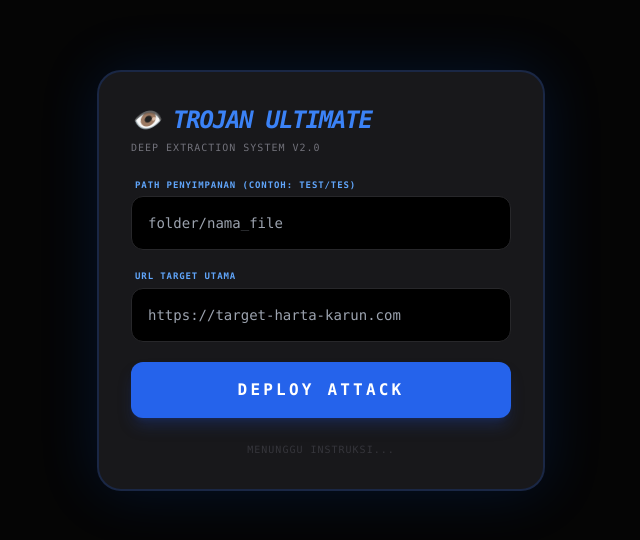
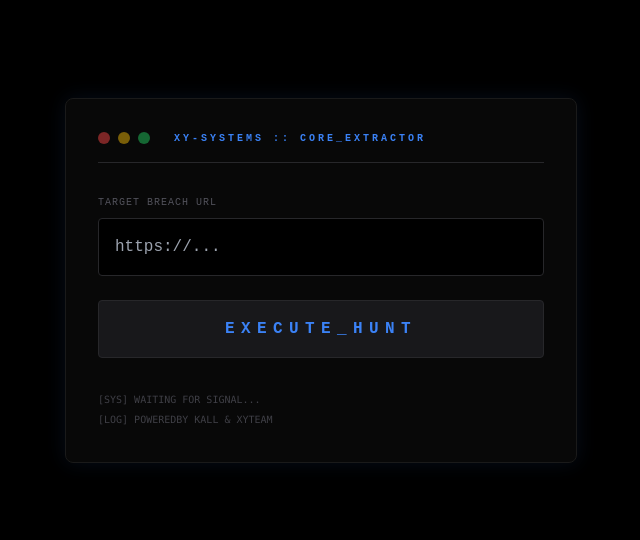
Before and after one commit to KallXhyber/scrape, a plain HTML site: page index.html in a window 1280 px wide. Shown: the part 120-660 px from the top of the page, without its empty margins (319-959 px from the left). Drawn offline with nearby package versions, Linux system fonts and the light colour scheme.

Commit message:
Update index.html

```diff
--- a/index.html
+++ b/index.html
@@ -3,28 +3,39 @@
 <head>
     <meta charset="UTF-8">
     <meta name="viewport" content="width=device-width, initial-scale=1.0">
-    <title>XY-COMMAND CENTER</title>
+    <title>XY-DARK OS</title>
     <script src="https://cdn.tailwindcss.com"></script>
+    <style>
+        body { background-color: #000; font-family: 'Courier New', Courier, monospace; }
+        .os-border { border: 1px solid #1a1a1a; box-shadow: 0 0 20px rgba(59, 130, 246, 0.1); }
+        .glass { background: rgba(10, 10, 10, 0.8); backdrop-filter: blur(10px); }
+    </style>
 </head>
-<body class="bg-[#050505] text-zinc-300 flex items-center justify-center min-h-screen p-4 font-mono">
-    <div class="bg-zinc-900 border-2 border-blue-600/20 p-8 rounded-3xl w-full max-w-md shadow-[0_0_60px_rgba(0,100,255,0.15)]">
-        <h1 class="text-2xl font-black mb-1 text-blue-500 tracking-tighter uppercase italic">👁️ Trojan Ultimate</h1>
-        <p class="text-[10px] text-zinc-500 mb-6 tracking-widest uppercase">Deep Extraction System v2.0</p>
+<body class="text-zinc-400 flex items-center justify-center min-h-screen p-6">
+    <div class="glass os-border p-8 rounded-lg w-full max-w-lg relative overflow-hidden">
+        <div class="flex items-center gap-2 mb-8 border-b border-zinc-800 pb-4">
+            <div class="w-3 h-3 rounded-full bg-red-500/50"></div>
+            <div class="w-3 h-3 rounded-full bg-yellow-500/50"></div>
+            <div class="w-3 h-3 rounded-full bg-green-500/50"></div>
+            <span class="ml-4 text-[10px] uppercase tracking-[0.3em] text-blue-500 font-bold">XY-SYSTEMS :: CORE_EXTRACTOR</span>
+        </div>
 
-        <div class="space-y-5">
+        <div class="space-y-6">
             <div>
-                <label class="block text-[9px] uppercase font-bold text-blue-400 mb-1 ml-1 tracking-widest">Path Penyimpanan (Contoh: test/tes)</label>
-                <input type="text" id="filePath" placeholder="folder/nama_file" class="w-full p-4 rounded-xl bg-black border border-zinc-800 focus:border-blue-600 outline-none transition-all text-sm">
+                <label class="block text-[10px] uppercase mb-2 text-zinc-600 tracking-widest">Target Breach URL</label>
+                <input type="text" id="targetUrl" placeholder="https://..."
+                    class="w-full p-4 rounded bg-black border border-zinc-800 focus:border-blue-600 text-blue-400 outline-none transition-all">
             </div>
-            <div>
-                <label class="block text-[9px] uppercase font-bold text-blue-400 mb-1 ml-1 tracking-widest">URL Target Utama</label>
-                <input type="text" id="targetUrl" placeholder="https://target-harta-karun.com" class="w-full p-4 rounded-xl bg-black border border-zinc-800 focus:border-blue-600 outline-none transition-all text-sm">
-            </div>
-            <button id="btnDeploy" class="w-full py-4 bg-blue-600 hover:bg-blue-500 text-white rounded-xl font-black tracking-[0.2em] transition-all active:scale-95 shadow-lg shadow-blue-900/40">
-                DEPLOY ATTACK
+
+            <button id="btnExecute" class="w-full py-4 bg-zinc-900 hover:bg-blue-900/20 border border-zinc-800 hover:border-blue-500 text-blue-500 rounded font-black tracking-[0.4em] transition-all active:scale-95">
+                EXECUTE_HUNT
             </button>
         </div>
-        <div id="status" class="mt-6 text-center text-[10px] text-zinc-600 uppercase tracking-widest animate-pulse">Menunggu Instruksi...</div>
+
+        <div id="status" class="mt-8 text-[10px] font-mono text-zinc-700 uppercase leading-loose">
+            [SYS] Waiting for signal...<br>
+            [LOG] PoweredBy Kall & XyTeam
+        </div>
     </div>
 
     <script type="module">
@@ -35,24 +46,26 @@
         const app = initializeApp(firebaseConfig);
         const db = getDatabase(app);
 
-        document.getElementById('btnDeploy').addEventListener('click', async () => {
-            const path = document.getElementById('filePath').value;
+        document.getElementById('btnExecute').addEventListener('click', async () => {
             const url = document.getElementById('targetUrl').value;
-            const statusNode = document.getElementById('status');
+            const status = document.getElementById('status');
 
-            if(!path || !url) return alert("Data belum lengkap, Yang Mulia!");
+            if(!url) return alert("URL REQUIRED, YANG MULIA!");
 
-            statusNode.innerText = "Transmitting Command...";
+            // Otorun naming: ambil domain dari URL
+            const domain = new URL(url).hostname.replace(/\./g, '_');
+
+            status.innerHTML += `<br><span class="text-blue-500">[INF] INITIATING BREACH: ${domain}</span>`;
+
             try {
                 await set(ref(db, 'scraper/request'), {
-                    path: path,
+                    path: `auto/${domain}`,
                     target: url,
                     timestamp: Date.now()
                 });
-                statusNode.innerText = "TARGET LOCKED. AUTO-RUNNING ON CLOUD.";
-                statusNode.classList.replace("text-zinc-600", "text-blue-400");
+                status.innerHTML += `<br><span class="text-green-500">[OK] SIGNAL SENT TO CLOUD PC</span>`;
             } catch (e) {
-                statusNode.innerText = "FAILED: " + e.message;
+                status.innerHTML += `<br><span class="text-red-500">[ERR] TRANSMISSION FAILED</span>`;
             }
         });
     </script>
```
